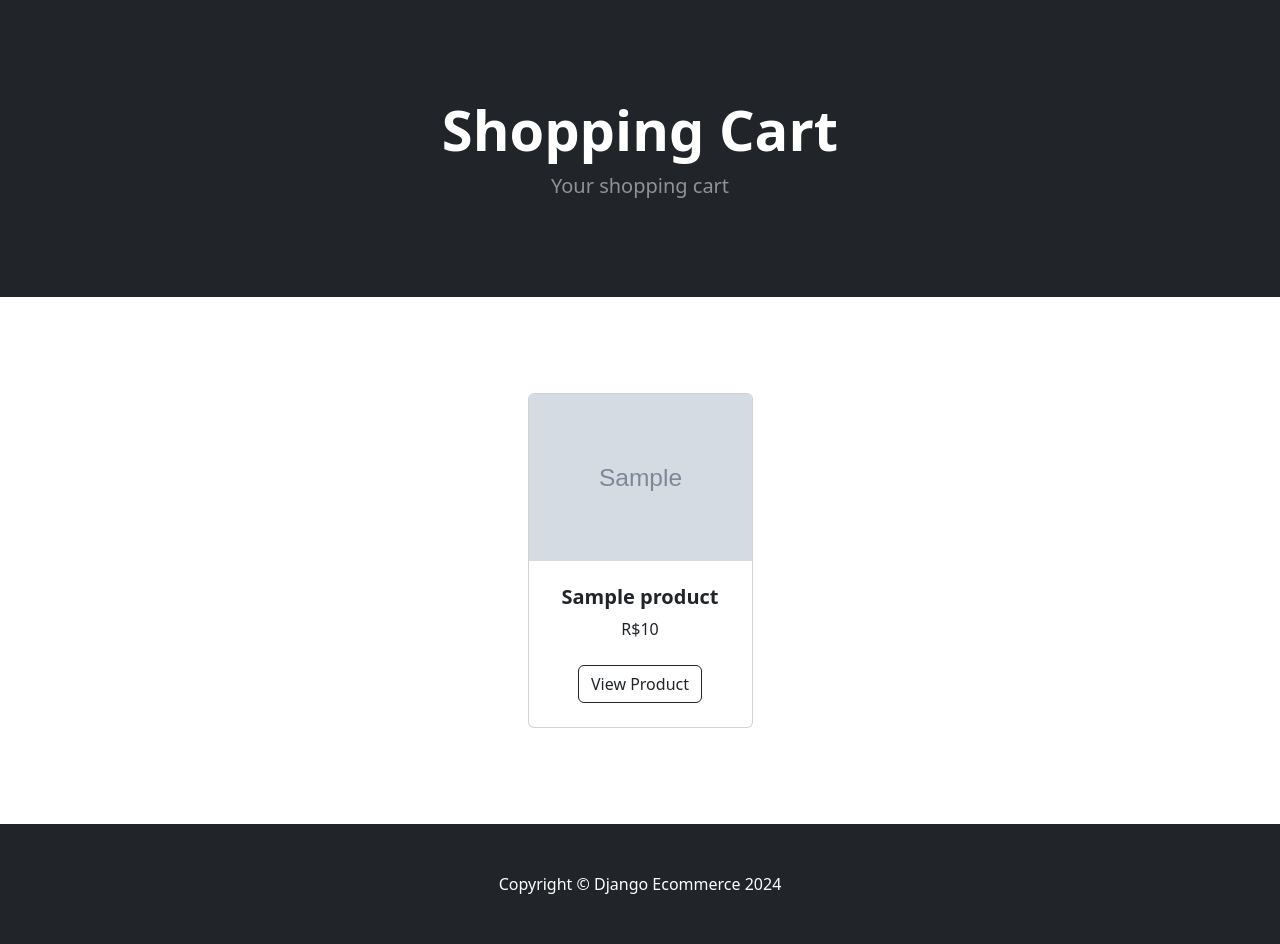
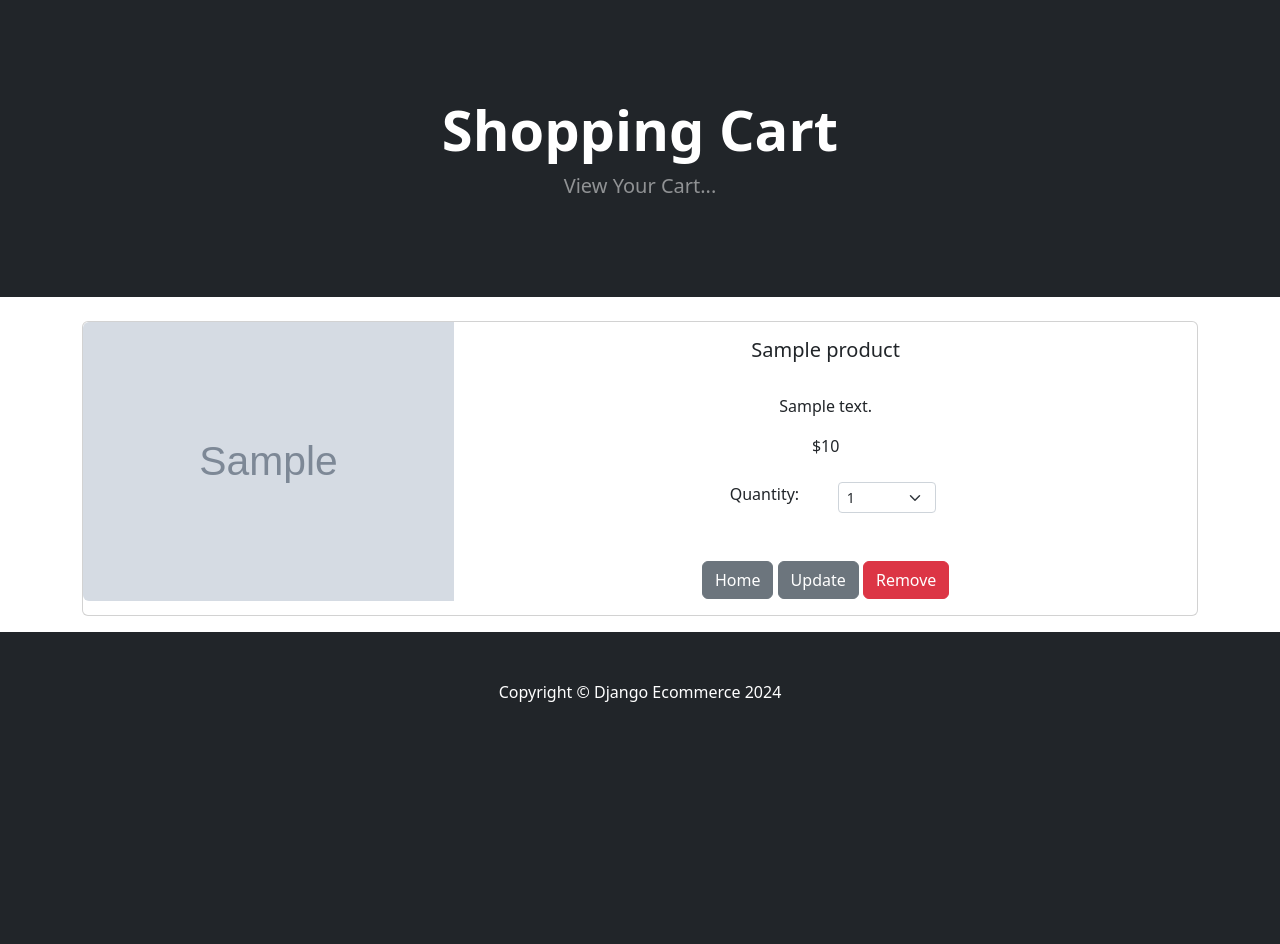
Before and after one commit to Claudenilsonjunior/django-ecommerce-platform, a Django app: template ecom/cart/templates/cart_summary.html in a window 1280 px wide. Shown: the part 56-1000 px from the top of the page. After the commit the page ends 758 px from the top, so only its background shows below. Run offline with Django 5.2, Linux system fonts and the light colour scheme; the template is opened without the code that fills it: most values are stand-ins (such as "Sample title", 1, 10 or a date in 2020); grey boxes marked "Sample" are stand-in pictures; some libraries are stand-ins or nearby versions.

Commit message:
Update cart_summary.html

```diff
--- a/ecom/cart/templates/cart_summary.html
+++ b/ecom/cart/templates/cart_summary.html
@@ -2,83 +2,93 @@
 
 
 {% block content %}
+
         <!-- Header-->
         <header class="bg-dark py-5">
             <div class="container px-4 px-lg-5 my-5">
                 <div class="text-center text-white">
                     <h1 class="display-4 fw-bolder">Shopping Cart</h1>
-                    <p class="lead fw-normal text-white-50 mb-0">Your shopping cart</p>
+                    <p class="lead fw-normal text-white-50 mb-0">View Your Cart...</p>
                 </div>
             </div>
         </header>
-        <!-- Section-->
-        <section class="py-5">
-            <div class="container px-4 px-lg-5 mt-5">
-                <div class="row gx-4 gx-lg-5 row-cols-2 row-cols-md-3 row-cols-xl-4 justify-content-center">
+        <br/>
+        <div class="container">
+        {% if cart_products %}
+        	{% for product in cart_products %}
 
+<div class="card mb-3">
+  <div class="row g-0">
+    <div class="col-md-4">
+      <img src="{{ product.image.url }}" class="img-fluid rounded-start" alt="...">
+    </div>
+    <div class="col-md-8">
+      <div class="card-body">
+        <center>
+        <h5 class="card-title">{{ product.name }}</h5>
+        <br/>
+        <p class="card-text justified">{{ product.description }}</p>
 
-                    {% for product in products %}
         {% if product.is_sale %}
-                            <div class="col mb-5">
-                                <div class="card h-100">
-                                    <!-- Sale badge-->
-                                    <div class="badge bg-dark text-white position-absolute" style="top: 0.5rem; right: 0.5rem">Sale</div>
-                                    <!-- Product image-->
-                                    <img class="card-img-top" src="{{ product.image.url }}" alt="..." />
-                                    <!-- Product details-->
-                                    <div class="card-body p-4">
-                                        <div class="text-center">
-                                            <!-- Product name-->
-                                            <h5 class="fw-bolder">{{ product.name }}</h5>
-
-                                            <!-- Sale -->
         <div class="d-flex justify-content-center small text-warning mb-2">
                 <div class="bi-star-fill"></div>
-                                                <div class="bi-star-fill"></div>
-                                                <div class="bi-star-fill"></div>
-                                                <div class="bi-star-fill"></div>
+                &nbsp;&nbsp;Sale!&nbsp;&nbsp;
                 <div class="bi-star-fill"></div>
                 </div>
 
                 <!-- Product price-->
                 <strike>
-                                            R${{ product.price }}
+                ${{ product.price }}
                 </strike>
                 &nbsp;
-                                            R${{ product.sale_price }}
+                ${{ product.sale_price }}
+
+
+
+        {% else %}
+            ${{ product.price }}
+
+        {% endif %}
+            <br/><br/>
+        <div class="row justify-content-center">
+    <div class="col-md-2">Quantity:</div>
+                <div class="col-md-2">
+                <select class="form-select form-select-sm" id="select{{product.id}}">
+
+            {% for key, value in quantities.items %}
+                {% if key == product.id|slugify %}
+            <option selected>{{ value }}</option>
+                {% endif %}
+            {% endfor %}
+
+                  <option value="1">1</option>
+                  <option value="2">2</option>
+                  <option value="3">3</option>
+                  <option value="4">4</option>
+                  <option value="5">5</option>
+                </select>
                 </div>
             </div>
-                                    <!-- Product actions-->
-                                    <div class="card-footer p-4 pt-0 border-top-0 bg-transparent">
-                                        <div class="text-center"><a class="btn btn-outline-dark mt-auto" href="{% url 'product' product.id %}">View Product</a></div>
+            <br/><br/>
+        <a href="{% url 'home'%}" class="btn btn-secondary">Home</a>
+        <button type="button" data-index="{{product.id}}" class="btn btn-secondary update-cart">Update</button>
+        <button type="button" data-index="{{product.id}}" class="btn btn-danger delete-product">Remove</button>
+
+    </center>
       </div>
     </div>
   </div>
-                        {% else %}
-                    <div class="col mb-5">
-                        <div class="card h-100">
-                            <!-- Product image-->
-                            <img class="card-img-top" src="{{ product.image.url }}" alt="..." />
-                            <!-- Product details-->
-                            <div class="card-body p-4">
-                                <div class="text-center">
-                                    <!-- Product name-->
-                                    <h5 class="fw-bolder">{{ product.name }}</h5>
-                                    <!-- Product price-->
-                                    R${{ product.price }}
 </div>
+
+
+
+        	{% endfor %}
+
+        {% endif %}
     	</div>
-                            <!-- Product actions-->
-                            <div class="card-footer p-4 pt-0 border-top-0 bg-transparent">
-                                <div class="text-center"><a class="btn btn-outline-dark mt-auto" href="{% url 'product' product.id %}">View Product</a></div>
-                            </div>
-                        </div>
-                    </div>
-                    {% endif %}
-                    {% endfor %}
-                </div>
-            </div>
-        </section>
+
+
+
 
 
 {% endblock %}
```
Lines whose indentation alone changed are shown as unchanged.
